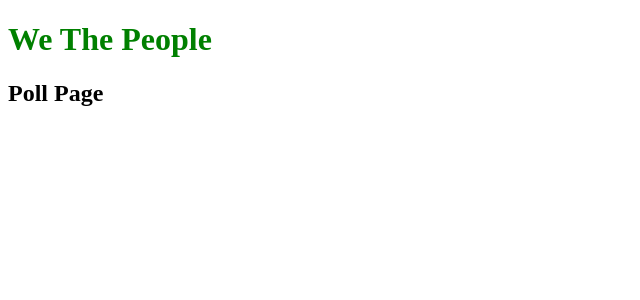
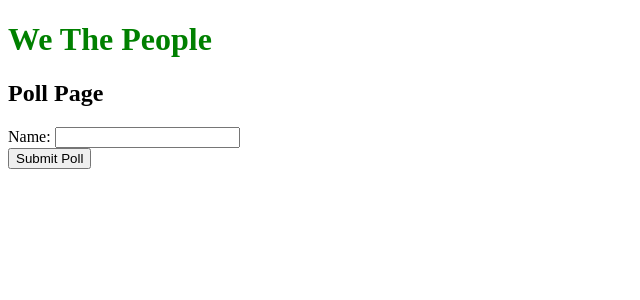
Before and after one commit to JLuppes/WeThePeople, a Flask app: page /poll in a window 1280 px wide. Shown: the part 68-368 px from the top of the page, without its empty margins (0-640 px from the left). Run offline with Flask 3, Linux system fonts and the light colour scheme.

Commit message:
Add poll and success templates and route

```diff
--- a/app.py
+++ b/app.py
@@ -1,11 +1,17 @@
-from flask import Flask, render_template
+from flask import Flask, render_template, request
 
 app = Flask(__name__)
+
 
 @app.route('/')
 def home():
     return render_template('index.html')
 
-@app.route('/poll')
+
+@app.route('/poll', methods=["GET", "POST"])
 def pollPage():
+
+    if request.method == "POST":
+        return render_template('pollSuccess.html')
+
     return render_template('poll.html')
--- a/templates/poll.html
+++ b/templates/poll.html
@@ -3,4 +3,18 @@
 
 {% block content %}
 <h2>Poll Page</h2>
+
+
+
+<form method="POST">
+
+    <div>
+        <label for="name">Name: </label>
+        <input type="text" id="name" name="name">
+    </div>
+
+    <button type="submit">Submit Poll</button>
+
+</form>
+
 {% endblock content   %}
--- /dev/null
+++ b/templates/pollSuccess.html
@@ -0,0 +1,4 @@
+{% extends 'base.html' %}
+{% block content %}
+<h2>Poll Submitted Successfully!</h2>
+{% endblock content %}
```
